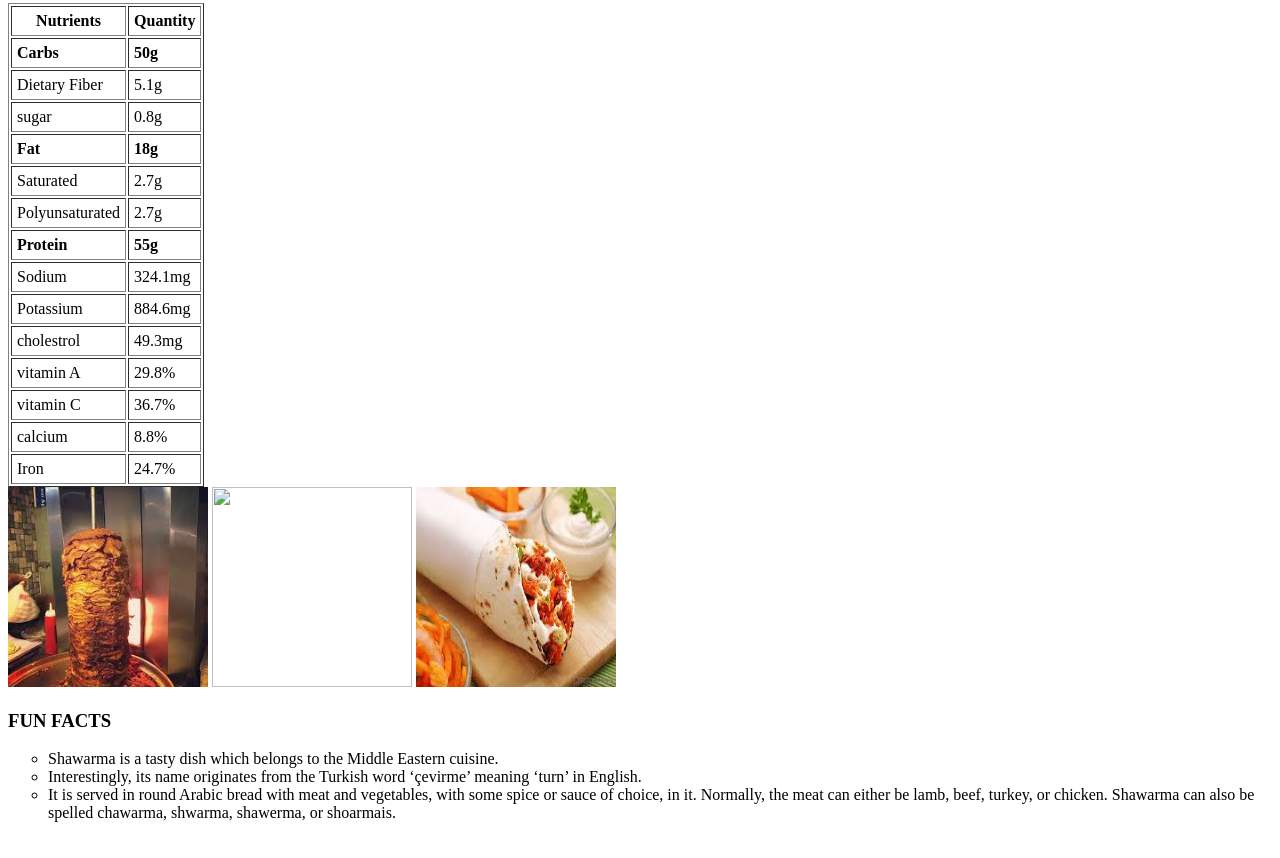
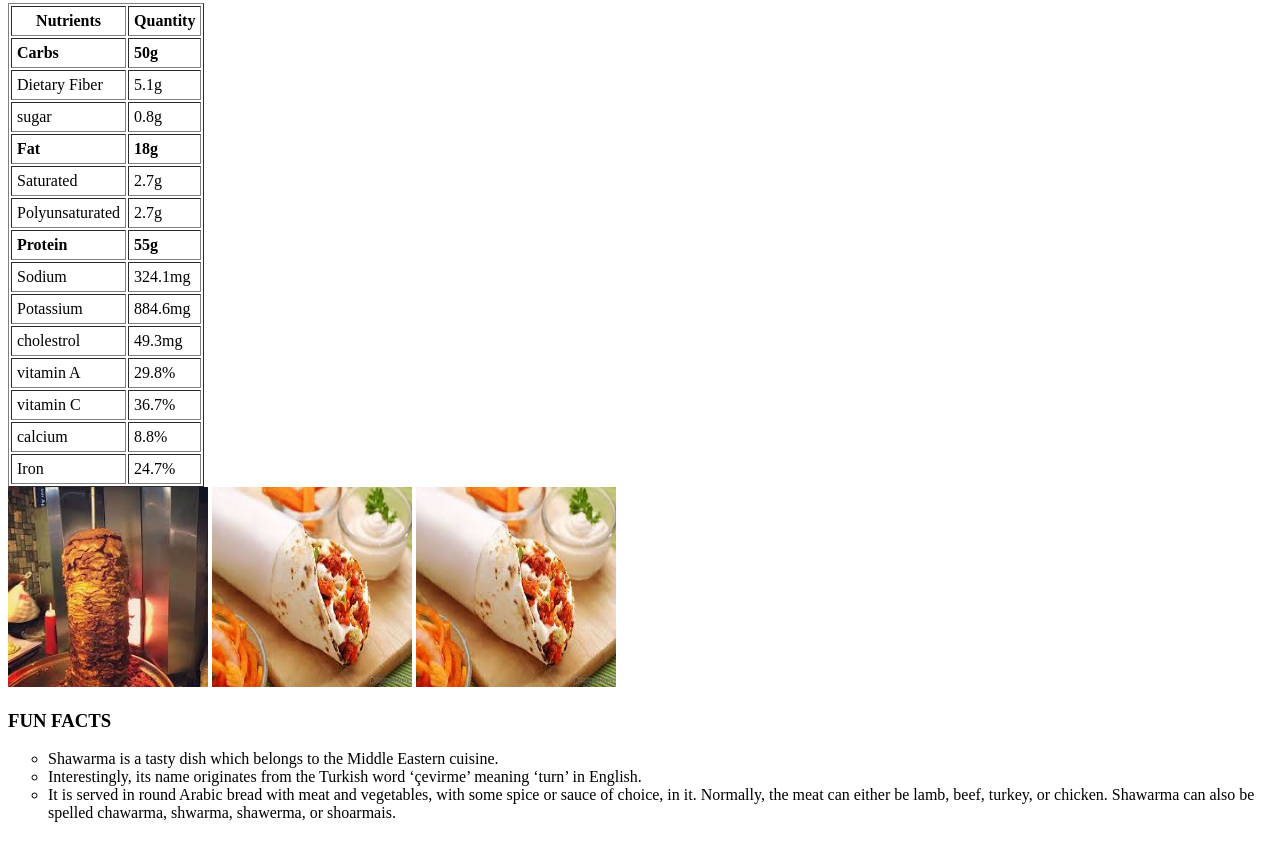
Before and after one commit to RithikRaj64/Savvy_Coderz, a plain HTML site: page shawarma.html in a window 1280 px wide. Shown: the part 457-1315 px from the top of the page. Drawn offline with Linux system fonts and the light colour scheme.

Commit message:
Update shawarma.html

```diff
--- a/shawarma.html
+++ b/shawarma.html
@@ -91,7 +91,7 @@
 	</table>
 	<div class="tandoori">
 		<img src="https://raw.githubusercontent.com/RithikRaj64/Savvy_Coderz/main/shawarma/shawarma2.jpg" width="200" height="200">
-		<img src="" width="200" height="200">
+		<img src="https://raw.githubusercontent.com/RithikRaj64/Savvy_Coderz/main/shawarma3.jpg" width="200" height="200">
 		<img src="https://raw.githubusercontent.com/RithikRaj64/Savvy_Coderz/main/shawarma/shawarma3.jpg" width="200" height="200">
 	</div>
 	<h3>FUN FACTS</h3>
```
